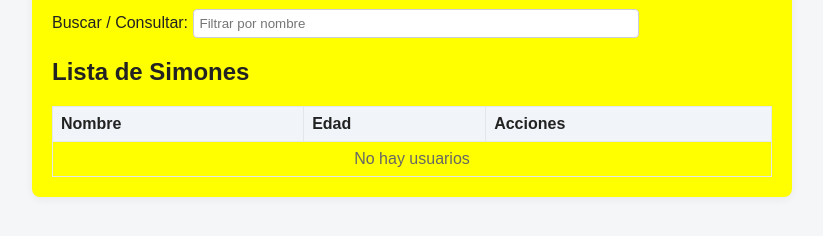
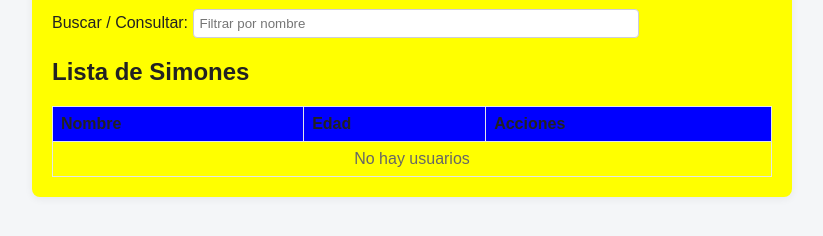
Before and after one commit to Migue1i70/mi-pagina-web, a plain HTML site: page Index2.html in a window 1280 px wide. Shown: the part 154-390 px from the top of the page, without its empty margins (228-1051 px from the left). Drawn offline with Linux system fonts and the light colour scheme.

Commit message:
Fix HTML formatting and update styles

```diff
--- a/Index2.html
+++ b/Index2.html
@@ -15,7 +15,7 @@
     button.danger{background:#dc3545}
     table{width:100%;border-collapse:collapse;margin-top:12px}
     th,td{padding:8px;border:1px solid #e3e6ea;text-align:left}
-    th{background:#f1f5f9}
+    th{background:blue}
     .actions button{margin-right:6px;padding:6px 8px;font-size:13px}
     small{color:#555}
   </style>
```
